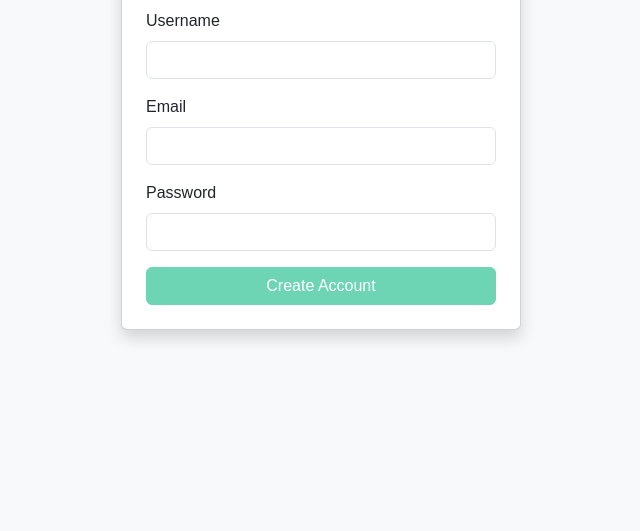
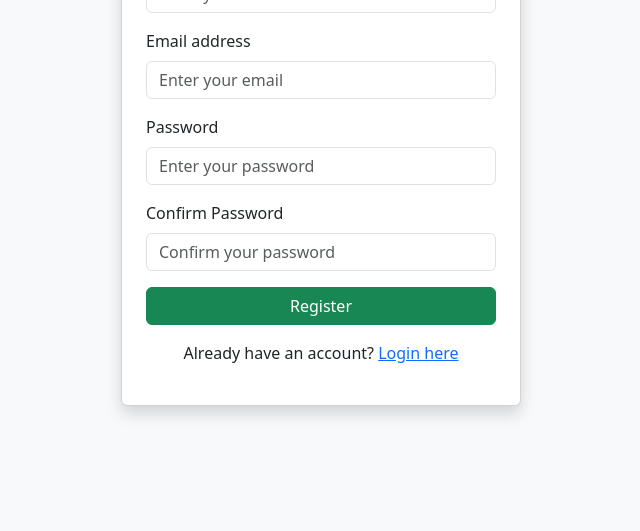
Before and after one commit to Odjosh/Dispenza, a plain HTML site: page register.html in a window 1280 px wide. Shown: the part 269-800 px from the top of the page, without its empty margins (319-959 px from the left). Drawn offline with nearby package versions, Linux system fonts and the light colour scheme; files that its build step writes are made by us from their sources.

Commit message:
update the registration, login, forgot password page and home page

```diff
--- a/register.html
+++ b/register.html
@@ -3,34 +3,37 @@
 <head>
   <meta charset="UTF-8" />
   <meta name="viewport" content="width=device-width, initial-scale=1" />
-  <title>Register</title>
+  <title>Dispenza | Registration</title>
   <link href="https://cdn.jsdelivr.net/npm/bootstrap@5.3.0/dist/css/bootstrap.min.css" rel="stylesheet" />
-  <link rel="stylesheet" href="variables.css">
-  <style>
-    html, body {
-      height: 100%;
-    }
-  </style>
 </head>
-<body class="bg-light d-flex align-items-center justify-content-center">
+<body class="bg-light">
 
+  <div class="container d-flex align-items-center justify-content-center" style="min-height: 100vh;">
     <div class="card p-4 shadow" style="max-width: 400px; width: 100%;">
-    <h4 class="card-title text-center mb-4">Register</h4>
+      <h2 class="mb-4 text-center">Register</h2>
       <form>
         <div class="mb-3">
-        <label for="regUsername" class="form-label">Username</label>
-        <input type="text" class="form-control" id="regUsername" required>
+          <label for="name" class="form-label">Full Name</label>
+          <input type="text" class="form-control" id="name" placeholder="Enter your full name" required>
         </div>
         <div class="mb-3">
-        <label for="regEmail" class="form-label">Email</label>
-        <input type="email" class="form-control" id="regEmail" required>
+          <label for="email" class="form-label">Email address</label>
+          <input type="email" class="form-control" id="email" placeholder="Enter your email" required>
         </div>
         <div class="mb-3">
-        <label for="regPassword" class="form-label">Password</label>
-        <input type="password" class="form-control" id="regPassword" required>
+          <label for="password" class="form-label">Password</label>
+          <input type="password" class="form-control" id="password" placeholder="Enter your password" required>
         </div>
-      <button type="submit" class="btn btn-primary w-100">Create Account</button>
+        <div class="mb-3">
+          <label for="confirm-password" class="form-label">Confirm Password</label>
+          <input type="password" class="form-control" id="confirm-password" placeholder="Confirm your password" required>
+        </div>
+        <button type="submit" class="btn btn-success w-100">Register</button>
       </form>
+      <p class="mt-3 text-center">
+        Already have an account? <a href="login.html">Login here</a>
+      </p>
+    </div>
   </div>
 
 </body>
```
Also changed, not shown: forgot-password.html (+2 -1 lines), index.html (+2 -1 lines). Lines whose indentation alone changed are shown as unchanged.
